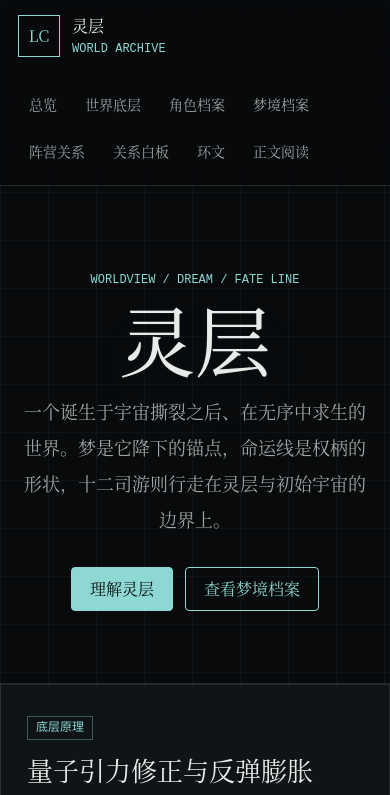
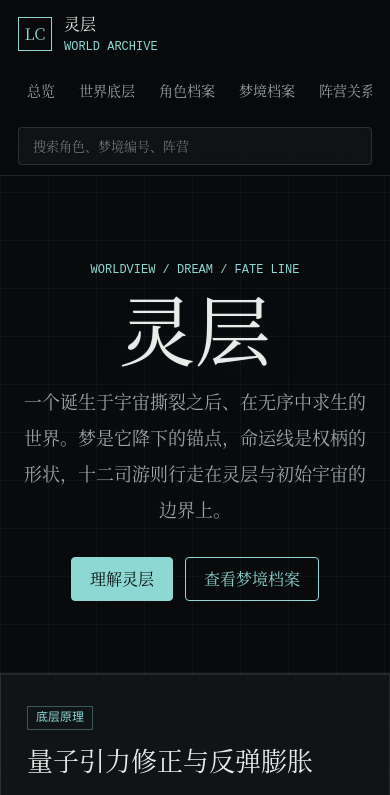
Before and after one commit to chilitiancheng/lingceng, a website: page index.html in a window 390 px wide. Shown: the top 795 px of the page. Drawn offline with Linux system fonts and the light colour scheme.

Commit message:
Pin navigation and move search to header

```diff
--- a/index.html
+++ b/index.html
@@ -25,6 +25,10 @@
           <a href="#language">环文</a>
           <a href="#stories">正文阅读</a>
         </nav>
+        <label class="search-box top-search">
+          <span>搜索</span>
+          <input id="searchInput" type="search" placeholder="搜索角色、梦境编号、阵营" />
+        </label>
 
     </header>
     <div class="page-shell">
@@ -68,10 +72,6 @@
             <p>按世界规则、角色、梦境、阵营与正文阅读整理现有设定。</p>
           </div>
           <div class="toolbar">
-            <label class="search-box">
-              <span>搜索</span>
-              <input id="searchInput" type="search" placeholder="输入角色、梦境编号、阵营或关键词" />
-            </label>
             <div class="filter-tabs" id="filterTabs" aria-label="分类筛选"></div>
           </div>
           <div class="cards-grid" id="cardsGrid"></div>
--- a/styles.css
+++ b/styles.css
@@ -35,6 +35,7 @@ body {
   font-size: 16px;
   line-height: 1.7;
   text-rendering: optimizeLegibility;
+  padding-top: 82px;
 }
 
 a {
@@ -66,10 +67,12 @@ h3,
 }
 
 .topbar {
-  position: sticky;
+  position: fixed;
   top: 0;
+  left: 0;
+  right: 0;
   z-index: 20;
-  min-height: 68px;
+  min-height: 82px;
   padding: 12px clamp(18px, 4vw, 48px);
   border-bottom: 1px solid var(--line);
   background: rgba(8, 10, 12, 0.86);
@@ -77,7 +80,7 @@ h3,
   display: flex;
   align-items: center;
   justify-content: space-between;
-  gap: 24px;
+  gap: 18px;
 }
 
 .page-shell {
@@ -117,16 +120,32 @@ h3,
 
 .nav-list {
   display: flex;
-  flex-wrap: wrap;
+  flex-wrap: nowrap;
   justify-content: flex-end;
   gap: 6px;
+  overflow-x: auto;
+  scrollbar-width: thin;
 }
 
 .nav-list a {
+  flex: 0 0 auto;
   padding: 8px 10px;
   border: 1px solid transparent;
   color: var(--muted);
   font-size: 14px;
+}
+
+.top-search {
+  flex: 0 1 280px;
+  min-width: 220px;
+}
+
+.top-search span {
+  position: absolute;
+  width: 1px;
+  height: 1px;
+  overflow: hidden;
+  clip: rect(0 0 0 0);
 }
 
 .nav-list a:hover {
@@ -140,7 +159,7 @@ main {
 }
 
 .hero {
-  min-height: calc(100vh - 68px);
+  min-height: calc(100vh - 82px);
   display: grid;
   place-items: center;
   text-align: center;
@@ -253,10 +272,9 @@ main {
 }
 
 .toolbar {
-  display: grid;
-  grid-template-columns: minmax(240px, 1fr) minmax(0, auto);
+  display: flex;
   gap: 14px;
-  align-items: end;
+  align-items: center;
   margin-bottom: 22px;
 }
 
@@ -651,13 +669,40 @@ main {
 
 @media (max-width: 900px) {
   .topbar {
-    position: static;
-    align-items: flex-start;
+    min-height: 176px;
+    padding-top: 10px;
+    padding-bottom: 10px;
+    align-items: stretch;
     flex-direction: column;
+    gap: 8px;
+  }
+
+  body {
+    padding-top: 176px;
+  }
+
+  .brand-mark {
+    width: 34px;
+    height: 34px;
   }
 
   .nav-list {
     justify-content: flex-start;
+    padding-bottom: 2px;
+  }
+
+  .nav-list a {
+    padding: 6px 8px;
+  }
+
+  .top-search input {
+    min-height: 38px;
+  }
+
+  .top-search {
+    width: 100%;
+    min-width: 0;
+    flex-basis: auto;
   }
 
   .language-grid {
@@ -669,7 +714,7 @@ main {
   }
 
   .toolbar {
-    grid-template-columns: 1fr;
+    display: block;
   }
 
   .relation-overview,
```
